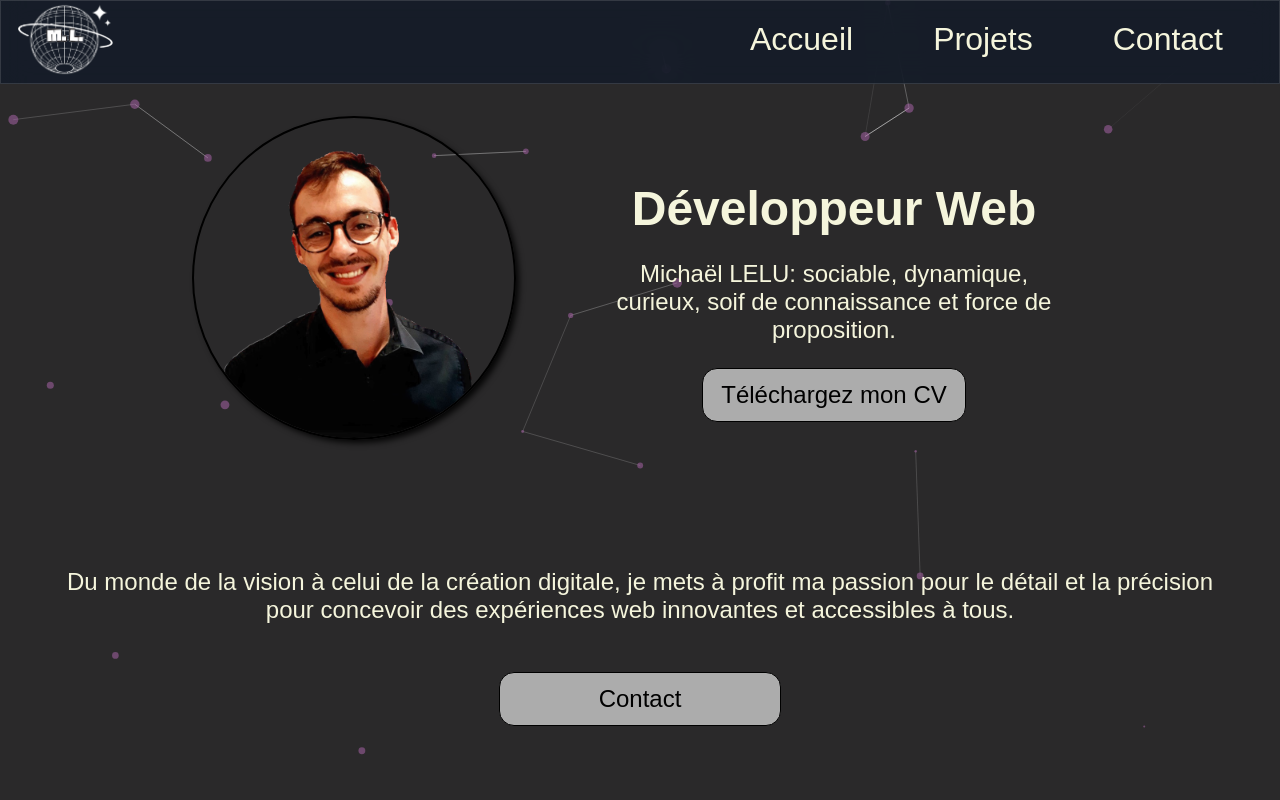
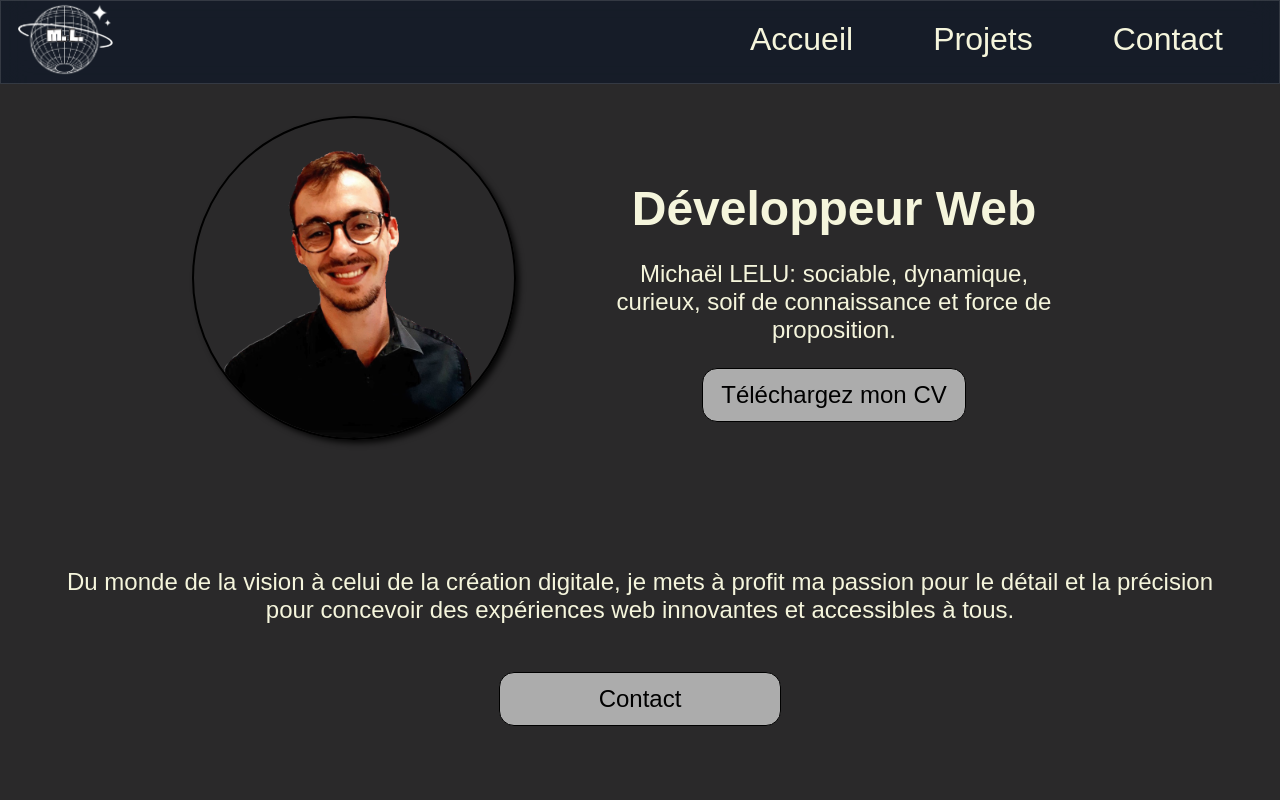
Before and after one commit to MichaelLELU/Portfolio-React, a React (Vite) app: page / in a window 1280 px wide. Shown: the top 800 px of the page. Built offline with nearby package versions, Linux system fonts and the light colour scheme.

Commit message:
fix: particules (try option)

```diff
--- a/src/components/particules/Particules.jsx
+++ b/src/components/particules/Particules.jsx
@@ -1,23 +1,16 @@
 import { useEffect, useMemo, useState } from "react";
 import Particles, { initParticlesEngine } from "@tsparticles/react";
-// import { loadAll } from "@tsparticles/all"; // if you are going to use `loadAll`, install the "@tsparticles/all" package too.
-// import { loadFull } from "tsparticles"; // if you are going to use `loadFull`, install the "tsparticles" package too.
 import { loadSlim } from "@tsparticles/slim";
-// import { loadBasic } from "@tsparticles/basic"; // if you are going to use `loadBasic`, install the "@tsparticles/basic" package too.
+
 
 export default function Particules () {
   const [init, setInit] = useState(false);
 
-  // this should be run only once per application lifetime
+
   useEffect(() => {
     initParticlesEngine(async (engine) => {
-      // you can initiate the tsParticles instance (engine) here, adding custom shapes or presets
-      // this loads the tsparticles package bundle, it's the easiest method for getting everything ready
-      // starting from v2 you can add only the features you need reducing the bundle size
-      //await loadAll(engine);
-      //await loadFull(engine);
       await loadSlim(engine);
-      //await loadBasic(engine);
+
     }).then(() => {
       setInit(true);
     });
@@ -29,12 +22,14 @@ export default function Particules () {
 
   const options = useMemo(
     () => ({
+//le context va jouer avec ça !
+/*       autoPlay: true, */
       background: {
         color: {
           value: "rgb(42,41,42)",
         },
       },
-      fpsLimit: 120,
+      fpsLimit: 60,
       interactivity: {
         events: {
           onClick: {
@@ -48,11 +43,11 @@ export default function Particules () {
         },
         modes: {
           push: {
-            quantity: 4,
+            quantity: 20,
           },
           repulse: {
-            distance: 200,
-            duration: 0.4,
+            distance: 150,
+            duration: 0.8,
           },
         },
       },
@@ -61,11 +56,11 @@ export default function Particules () {
           value: "rgb(175, 103, 175)",
         },
         links: {
-          color: "#ffffff",
+          color: "rgb(175, 103, 175)",
           distance: 150,
           enable: true,
-          opacity: 0.5,
-          width: 1,
+          opacity: 0.8,
+          width: 1.5,
         },
         move: {
           direction: "none",
@@ -73,15 +68,15 @@ export default function Particules () {
           outModes: {
             default: "bounce",
           },
-          random: false,
-          speed: 3,
+          random: true,
+          speed: 2,
           straight: false,
         },
         number: {
           density: {
             enable: true,
           },
-          value: 50,
+          value: 0,
         },
         opacity: {
           value: 0.5,
@@ -90,8 +85,16 @@ export default function Particules () {
           type: "circle",
         },
         size: {
-          value: { min: 1, max: 5 },
+          value: { min: 3 , max: 5 },
         },
+      attract:{
+        distance:300,
+        duration:0.4,
+        easing:"ease-out-quad",
+        factor:1,
+        maxSpeed:50,
+        speed:2,
+        }
       },
       detectRetina: true,
     }),
@@ -100,7 +103,7 @@ export default function Particules () {
 
   if (init) {
     return (
-        <div style={{ position: "fixed", top: 0, left: 0, width: "90%", height: "20em", zIndex: -1 }}>
+        <div style={{ position: "fixed", top: 0, left: 0, zIndex: -1 }}>
       <Particles
         id="tsparticles"
         particlesLoaded={particlesLoaded}
--- a/src/components/projetCard/cardStyle.scss
+++ b/src/components/projetCard/cardStyle.scss
@@ -1,5 +1,5 @@
 .projetContainer {
-    color: beige;
+    color: #f5f5dc;
     display: flex;
     flex-direction: column;
     align-items: center;
--- a/src/styleApp.scss
+++ b/src/styleApp.scss
@@ -1,7 +1,6 @@
 * {
     margin: 0;
     font-family:'./assets/font/Freeman-Regular.ttf', Freeman, sans-serif;
-    scroll-behavior: smooth;
 }
 /* .body {
     background-color: rgb(42,41,42);
```
